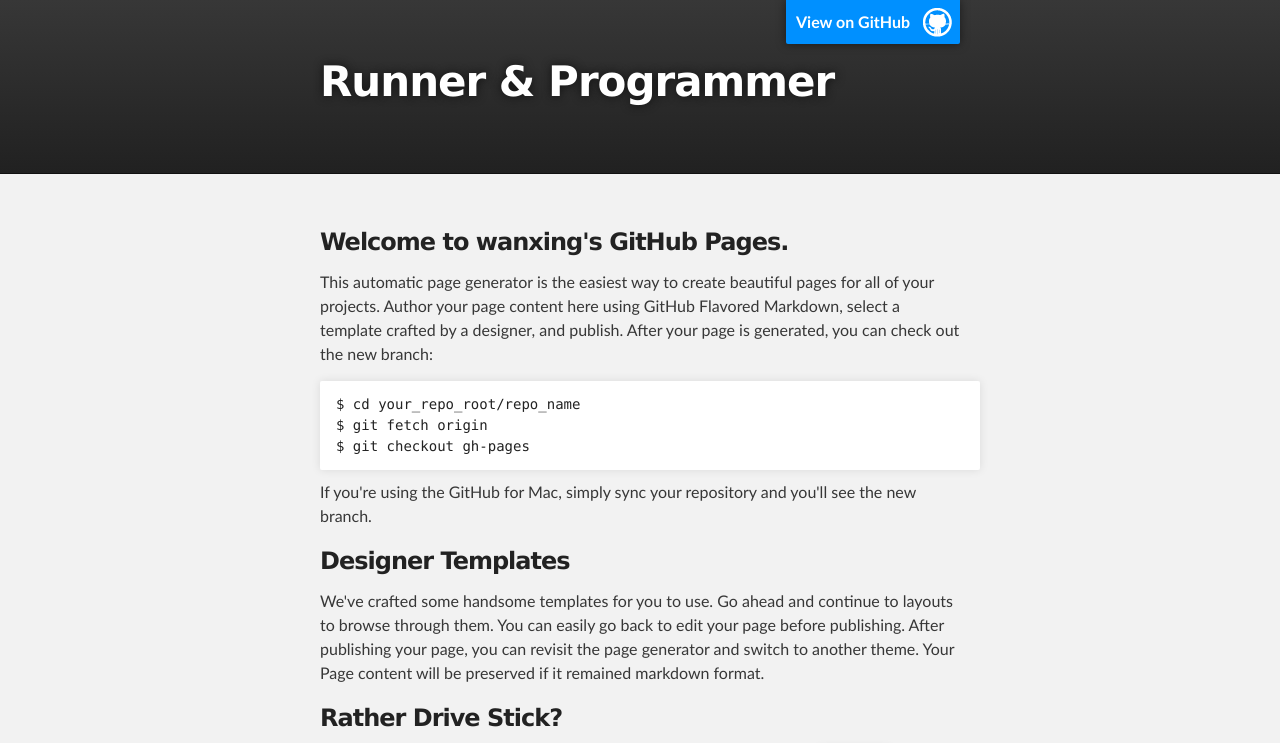
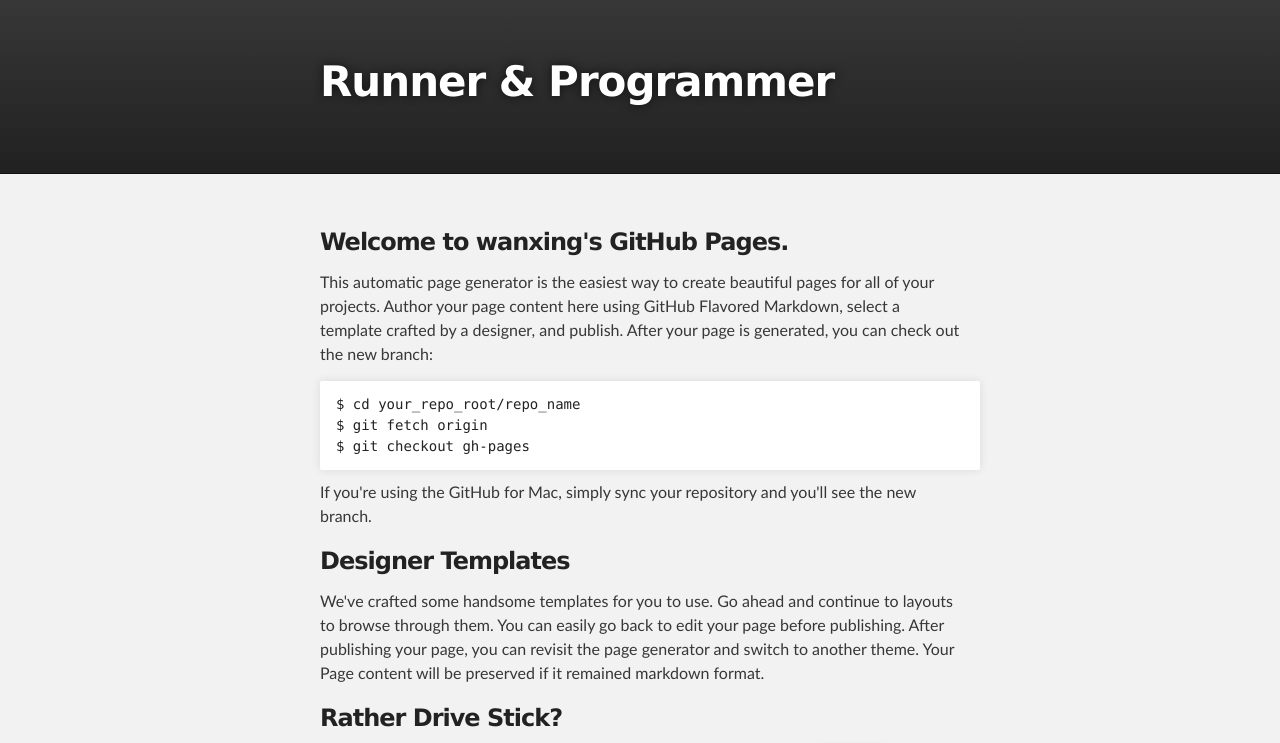
Before and after one commit to MissiontoMars/blog, a plain HTML site: page index.html in a window 1280 px wide. Shown: the top 743 px of the page. Drawn offline with Linux system fonts and the light colour scheme.

Commit message:
remove View on GitHub

```diff
--- a/stylesheets/stylesheet.css
+++ b/stylesheets/stylesheet.css
@@ -265,7 +265,7 @@ Full-Width Styles
   margin: 0 auto;
 }
 
-#forkme_banner {
+/*#forkme_banner {
   display: block;
   position: absolute;
   top:0;
@@ -278,7 +278,7 @@ Full-Width Styles
   box-shadow: 0 0 10px rgba(0,0,0,.5);
   border-bottom-left-radius: 2px;
   border-bottom-right-radius: 2px;
-}
+}*/
 
 #header_wrap {
   background: #212121;
```
Also changed, not shown: index.html (+2 -1 lines).
